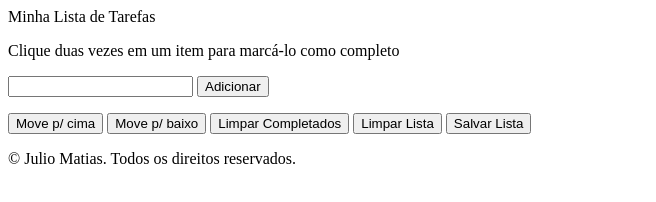
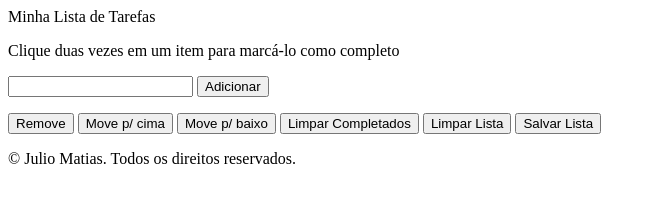
Before and after one commit to juliocmatias/todo-list-js, a website: page index.html in a window 1280 px wide. Shown: the whole page, without its empty margins (0-656 px from the left). Drawn offline with Linux system fonts and the light colour scheme.

Commit message:
adicionando butão de remove selecionado em html

```diff
--- a/index.html
+++ b/index.html
@@ -21,6 +21,7 @@
             </ol>
         </section>
         <section id="editacao-dados">
+            <button id="remover-selecionado">Remove</button>
             <button id="mover-cima">Move p/ cima</button>
             <button id="mover-baixo">Move p/ baixo</button>
             <button id="remover-finalizados">Limpar Completados</button>
--- a/script.js
+++ b/script.js
@@ -212,3 +212,5 @@ butaoMoveBaixo.addEventListener('click', () => {
   }
   moveBaixo(itemMarcado);
 });
+
+// 14 - Adicione um botão que, quando clicado, remove o item selecionado
```
